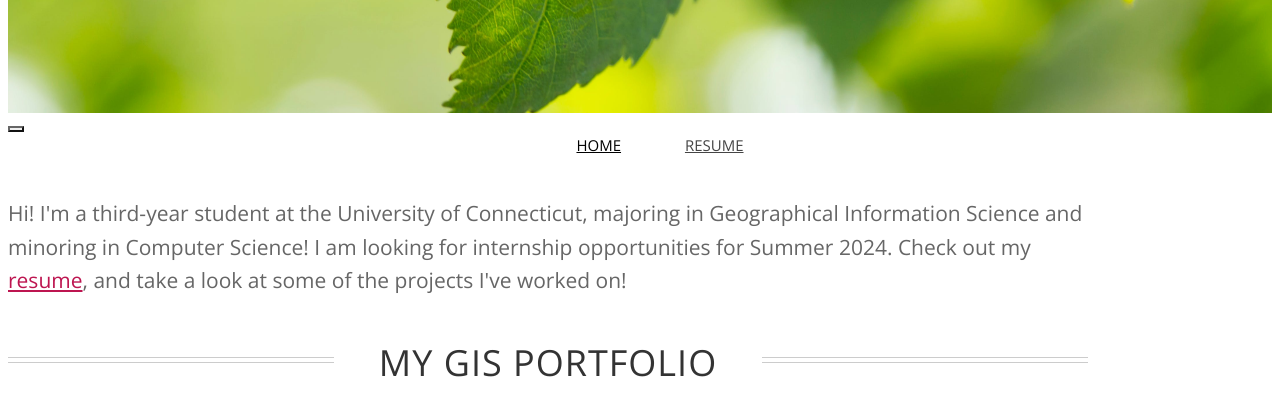
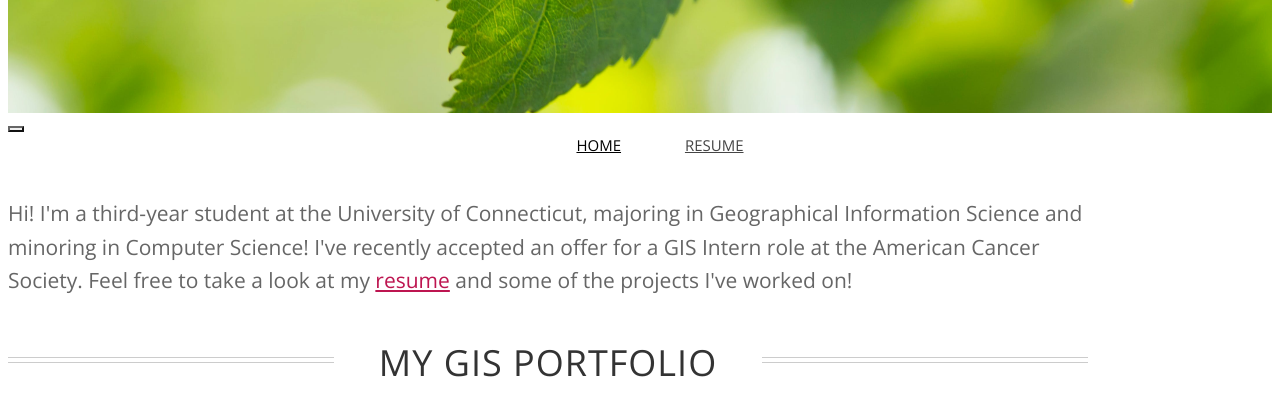
Before and after one commit to srsampt/srsampt.github.io, a plain HTML site: page index.html in a window 1280 px wide. Shown: the part 406-800 px from the top of the page. Drawn offline with nearby package versions, Linux system fonts and the light colour scheme; some icons are missing; a web font is replaced by a local one.

Commit message:
Update w/ new internship

```diff
--- a/index.html
+++ b/index.html
@@ -69,7 +69,7 @@
 
 		<div class="row section topspace">
 			<div class="col-md-12">
-				<p class="lead text-center text-muted">Hi! I'm a third-year student at the University of Connecticut, majoring in Geographical Information Science and minoring in Computer Science! I am looking for internship opportunities for Summer 2024. Check out my <a href="resume.html">resume</a>, and take a look at some of the projects I've worked on! </p>
+				<p class="lead text-center text-muted">Hi! I'm a third-year student at the University of Connecticut, majoring in Geographical Information Science and minoring in Computer Science! I've recently accepted an offer for a GIS Intern role at the American Cancer Society. Feel free to take a look at my <a href="resume.html">resume</a> and some of the projects I've worked on! </p>
 				<!-- <p class="lead text-center text-muted">Take a look at some of the GIS projects I've worked on:</p> -->
 			</div>
 		</div> <!-- / section -->
```
